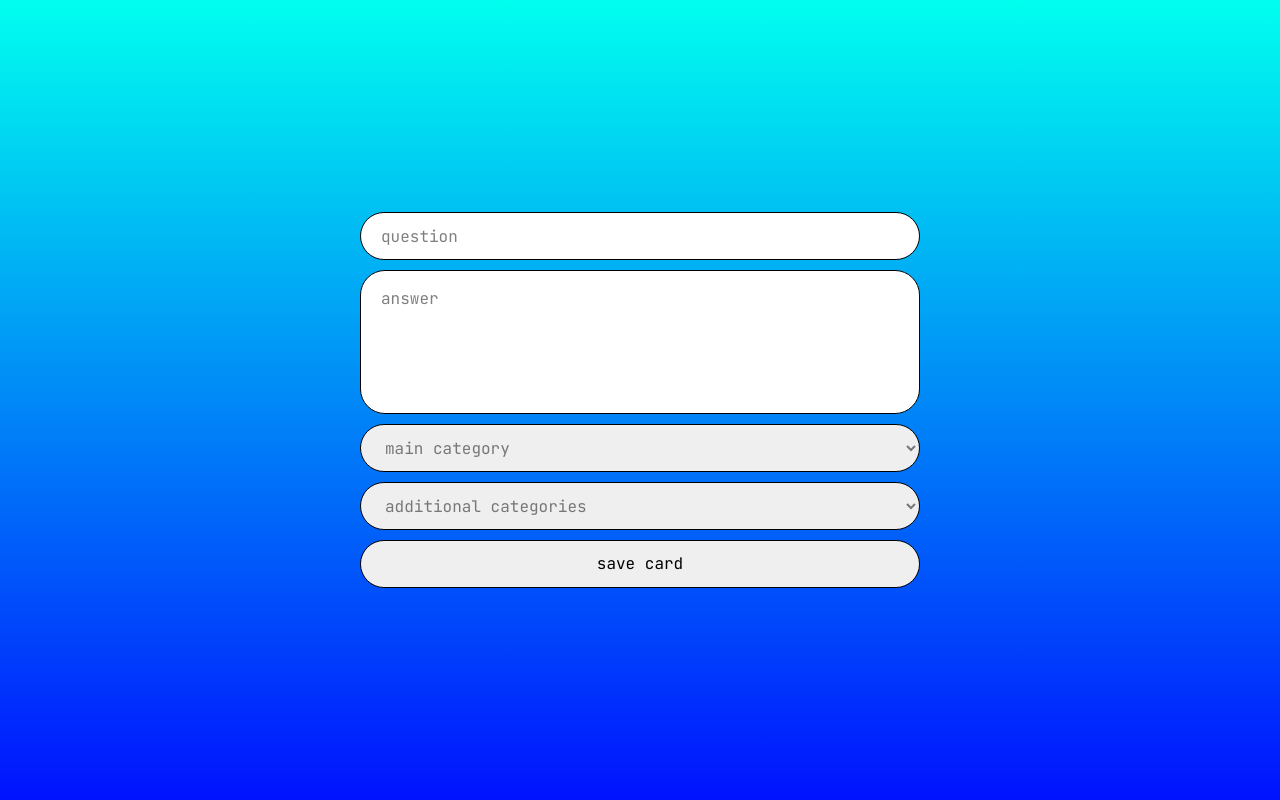
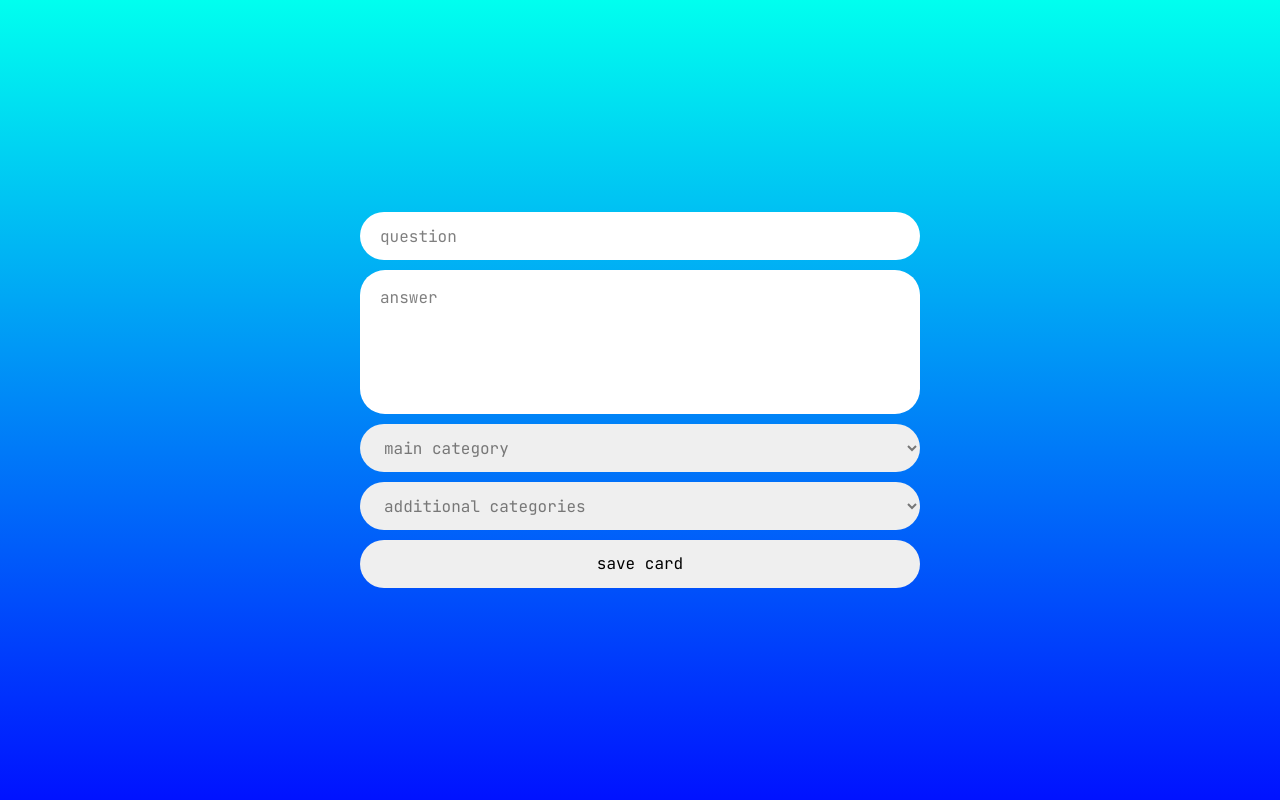
Before and after one commit to IvanPostarnak/know-it-all, a PHP site: page / in a window 1280 px wide. Run offline with PHP 8.4, Linux system fonts and the light colour scheme.

Commit message:
fix: remove 'border' property from form fields

```diff
--- a/src/index.css
+++ b/src/index.css
@@ -44,7 +44,7 @@
   min-height: 40px;
   max-width: 100%;
   max-height: 60px;
-  border: 1px solid #000000;
+  border: none;
   border-radius: 25px;
   font-family: "JetBrains Mono", monospace;
   font-weight: 400;
@@ -62,7 +62,7 @@
   min-height: 120px;
   max-width: 100%;
   max-height: 180px;
-  border: 1px solid #000000;
+  border: none;
   border-radius: 25px;
   font-family: "JetBrains Mono", monospace;
   font-weight: 400;
@@ -91,7 +91,7 @@
   font-size: 1.6rem;
   line-height: 100%;
   color: rgba(0, 0, 0, 0.5);
-  border: 1px solid #000000;
+  border: none;
   border-radius: 25px;
   padding: 10px 20px;
 }
@@ -107,7 +107,7 @@
   min-height: 40px;
   max-width: 100%;
   max-height: 60px;
-  border: 1px solid #000000;
+  border: none;
   border-radius: 25px;
   font-family: "JetBrains Mono", monospace;
   font-weight: 400;
```
Also changed, not shown: blocks/add-card-form/_add-card-form.scss (+4 -4 lines), src/scss/_normalize.scss (+10 -0 lines).
